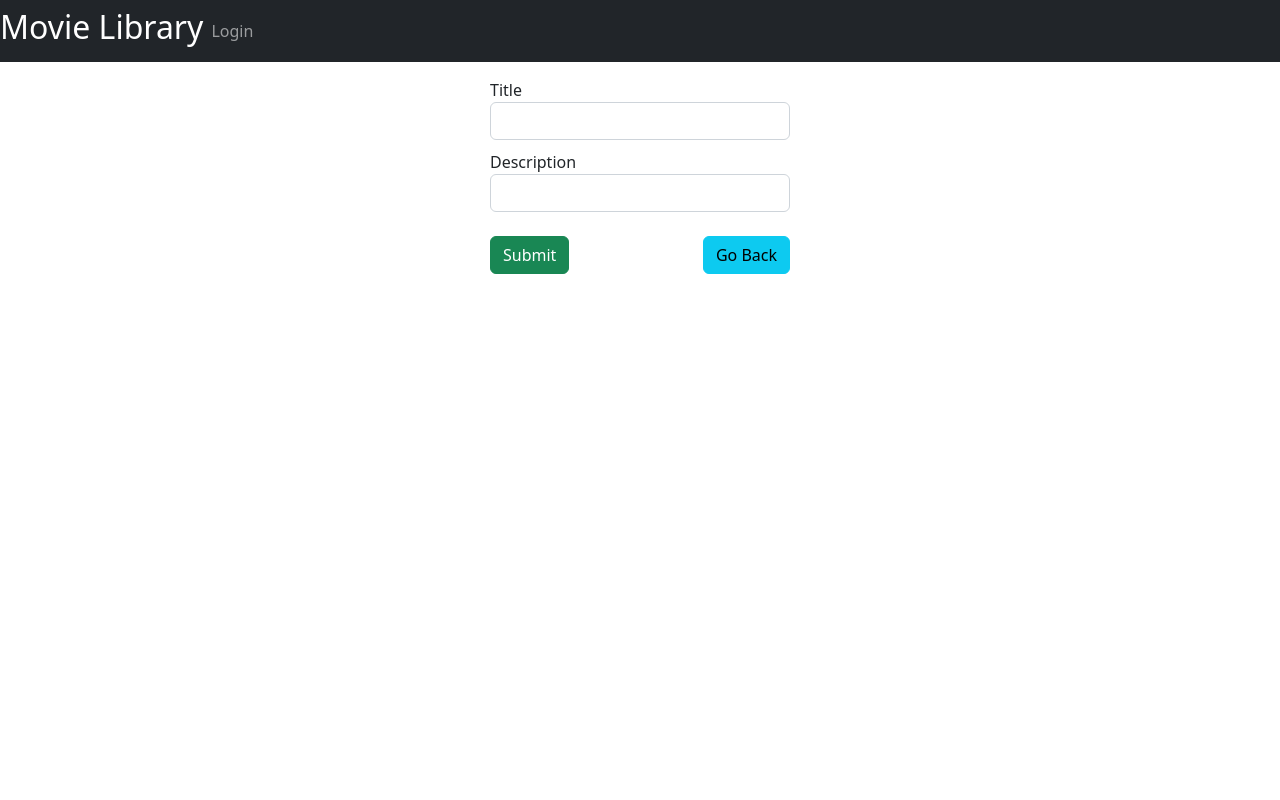
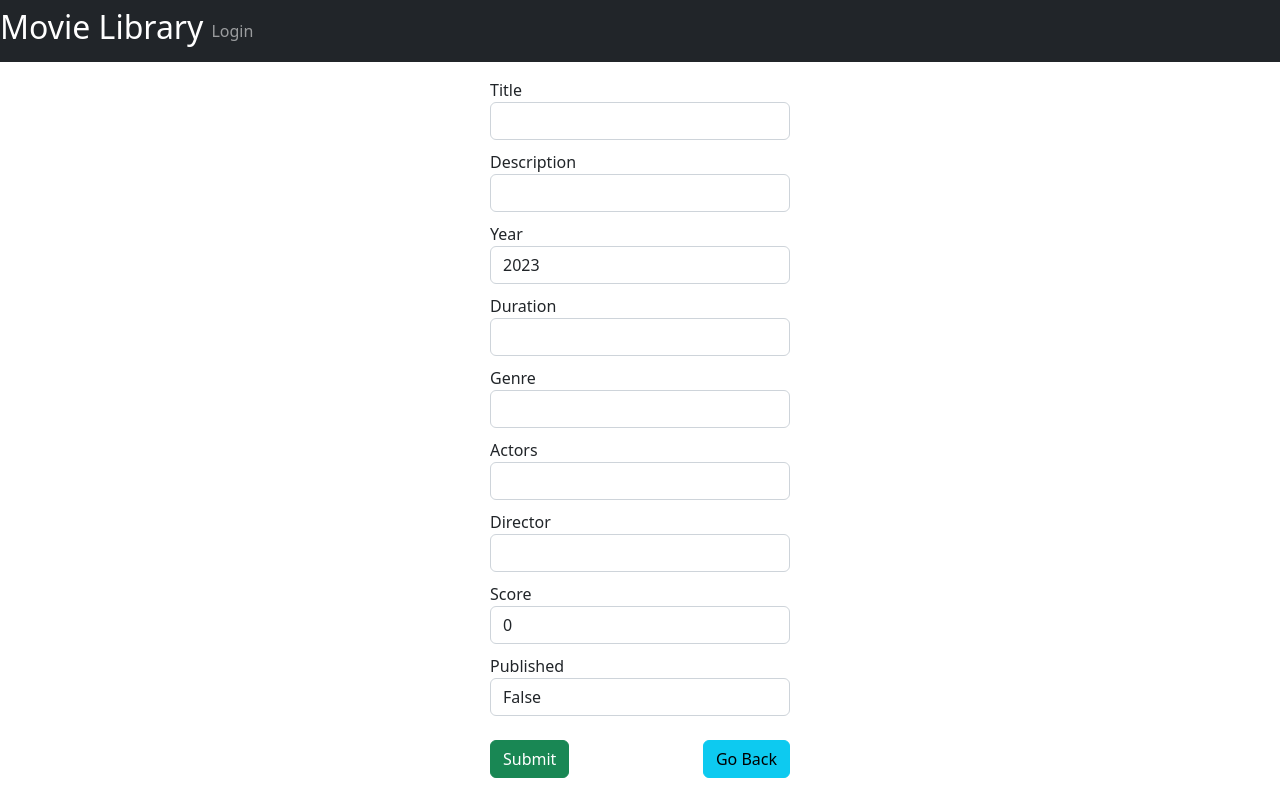
Before and after one commit to guedri11/GestionDesFilmes, a React (Create React App) app in the folder reactapp/: page /add in a window 1280 px wide. Built offline with nearby package versions, Linux system fonts and the light colour scheme.

Commit message:
added onchange methods on add-filmù.component.js

```diff
--- a/reactapp/src/components/add-film.component.js
+++ b/reactapp/src/components/add-film.component.js
@@ -36,6 +36,48 @@ class AddFilm extends Component {
       description: e.target.value,
     });
   }
+
+  onChangeScore(e) {
+    this.setState({
+      score: e.target.value
+    });
+  }
+
+  onChangePublished(e) {
+    this.setState({
+      published: e.target.value === "true" ? true : false,
+    });
+}
+
+onChangeDirector(e) {
+    this.setState({
+      director: e.target.value,
+    });
+}
+
+onChangeActors(e) {
+    this.setState({
+      actors: e.target.value,
+    });
+}
+
+onChangeGenre(e) {
+    this.setState({
+      genre: e.target.value,
+    });
+}
+
+onChangeDuration(e) {
+    this.setState({
+      duration: e.target.value,
+    });
+}
+
+onChangeYear(e) {
+    this.setState({
+      year: e.target.value,
+    });
+}
 
   saveFilm() {
     const { title, description } = this.state;
@@ -106,6 +148,105 @@ class AddFilm extends Component {
                 name="description"
               />
             </div>
+
+            <div className="form-group">
+  <label htmlFor="year">Year</label>
+  <select className="form-control" id="year" onChange={this.onChangeYear} value={this.state.year}>
+    {[...Array(124)].map((_, i) => {
+      const year = 2023 - i;
+      return (
+        <option key={year} value={year}>
+          {year}
+        </option>
+      );
+    })}
+  </select>
+</div>
+
+            <div className="form-group">
+              <label htmlFor="duration">Duration</label>
+              <input
+                type="text"
+                className="form-control"
+                id="duration"
+                required
+                value={this.state.duration}
+                onChange={this.onChangeDuration}
+                name="duration"
+              />
+            </div>
+
+            <div className="form-group">
+              <label htmlFor="genre">Genre</label>
+              <input
+                type="text"
+                className="form-control"
+                id="genre"
+                required
+                value={this.state.genre}
+                onChange={this.onChangeGenre}
+                name="genre"
+              />
+            </div>
+
+            <div className="form-group">
+              <label htmlFor="actors">Actors</label>
+              <input
+                type="text"
+                className="form-control"
+                id="actors"
+                required
+                value={this.state.actors}
+                onChange={this.onChangeActors}
+                name="actors"
+              />
+            </div>
+
+            <div className="form-group">
+              <label htmlFor="director">Director</label>
+              <input
+                type="text"
+                className="form-control"
+                id="director"
+                required
+                value={this.state.director}
+                onChange={this.onChangeDirector}
+                name="director"
+              />
+            </div>
+
+            <div className="form-group">
+  <label htmlFor="score">Score</label>
+  <input
+    type="number"
+    className="form-control"
+    id="score"
+    required
+    value={this.state.score}
+    onChange={this.onChangeScore}
+    name="score"
+    step="0.1"
+    min="1"
+    max="10"
+  />
+</div>
+
+
+            <div className="form-group">
+            <label htmlFor="published">Published</label>
+              <select
+              className="form-control"
+              id="published"
+              required
+              value={this.state.published}
+              onChange={this.onChangePublished}
+              name="published"
+              >
+              <option value={true}>True</option>
+              <option value={false}>False</option>
+            </select>
+        </div>
+
             <br></br>
             <div style={{ display: 'flex', justifyContent: 'space-between' }}>
               <button onClick={this.saveFilm} className="btn btn-success">
```
